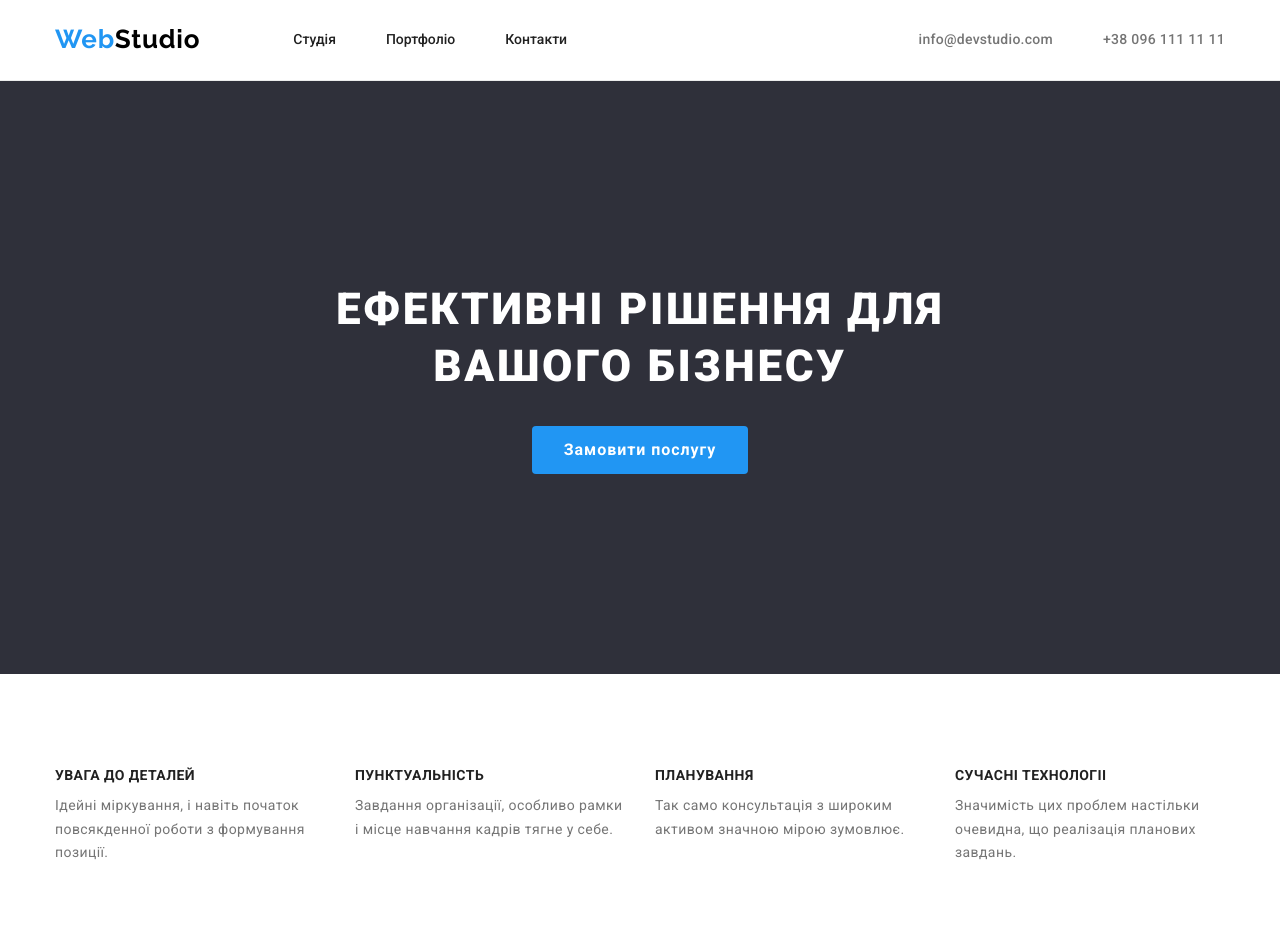
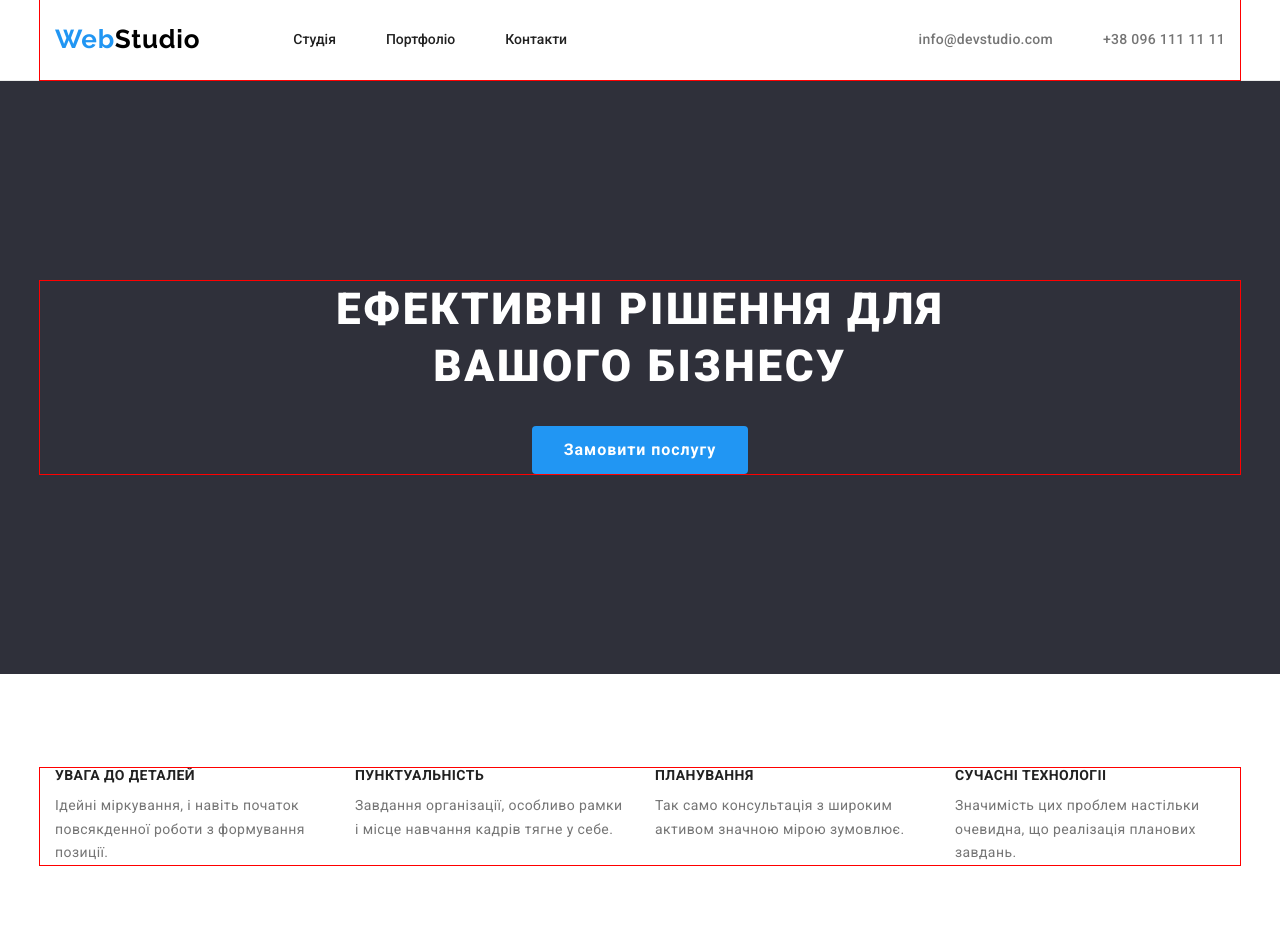
Before and after one commit to Asemnur/goit-markup-hw-03, a plain HTML site: page index.html in a window 1280 px wide. Shown: the top 952 px of the page. Drawn offline with nearby package versions, Linux system fonts and the light colour scheme.

Commit message:
исправлено 3

```diff
--- a/css/styles.css
+++ b/css/styles.css
@@ -20,7 +20,7 @@
     margin: 0 auto;
     padding-right: 15px;
     padding-left: 15px;
-    /* outline: 1px solid red; */
+    outline: 1px solid red;
 }
 
 .header {
@@ -103,11 +103,9 @@
 
 .hero {
     background-color: var(--darkgrey);
+    padding-top: 200px;
+    padding-bottom: 200px;
     }
-
-.hero-main {
-    padding: 200px 15px;
-}
 
 .hero-list {
     list-style-type: none;
@@ -149,7 +147,7 @@
 
 /* Features */
 
-.features-container {
+.features {
     padding-top: 94px;
     padding-bottom: 94px;
 }
@@ -182,7 +180,7 @@
 
 /* activity */
 
-.activity-container {
+.activity {
     padding-bottom: 94px;
 }
 
@@ -208,9 +206,6 @@
 .team {
     color:var(--black);
     background-color: var(--greyish);
-}
-
-.team-container {
     padding-top: 94px;
     padding-bottom: 94px;
 }
@@ -341,9 +336,6 @@ img {
     font-family: Roboto, sans-serif;
     color:var(--white);
     background-color:var(--darkgrey);
-}
-
-.footer-container {
     padding-top: 60px;
     padding-bottom: 60px;
     }
--- a/index.html
+++ b/index.html
@@ -59,8 +59,8 @@
         </section>
 
         <section class="features">
-            <h2 hidden>Особенности</h2>
             <div class="container features-container">
+                <h2 hidden>Особенности</h2>
                 <ul class="features-list">
                     <li class="features-item">
                         <h3 class="features-title">Увага до деталей</h3>
@@ -79,7 +79,7 @@
                         <p class="features-text">Значимість цих проблем настільки очевидна, що реалізація планових завдань.</p>
                     </li>
                 </ul>
-</div>
+            </div>
         </section>
 
         <!-- Чим ми займаємося -->
```
